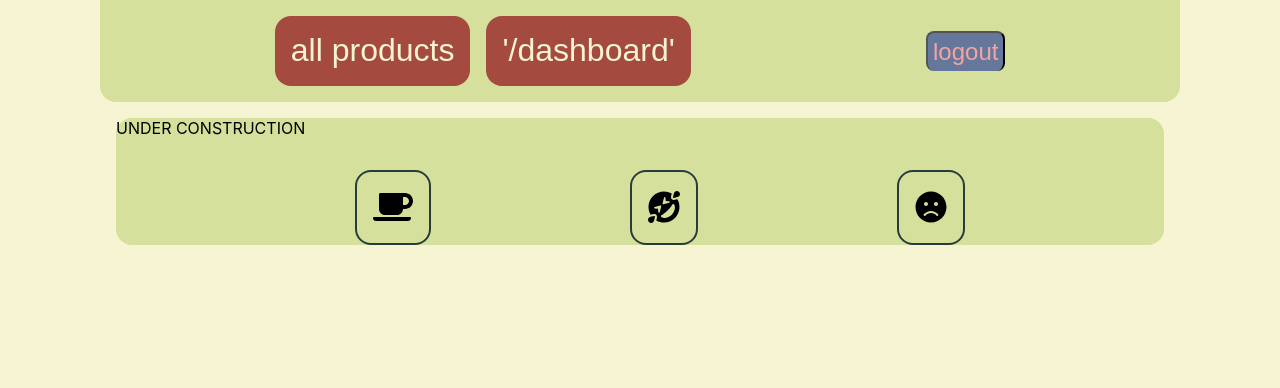
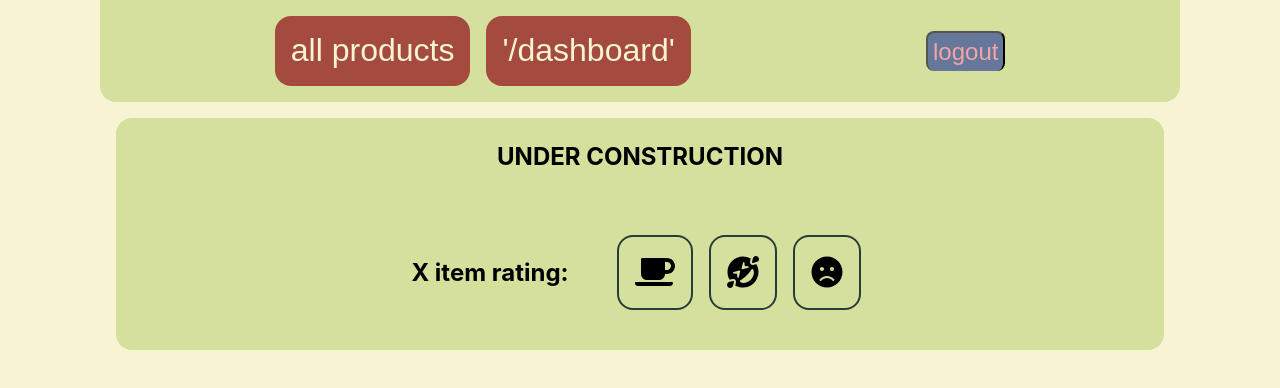
Before and after one commit to toltalchaos/GreenReview-API-projet2, a React (Create React App) app: page /create in a window 1280 px wide. Shown: the top 388 px of the page. Built offline with nearby package versions, Linux system fonts and the light colour scheme.

Commit message:
fixed undo styling

```diff
--- a/src/components/dashboard/pages/Create.jsx
+++ b/src/components/dashboard/pages/Create.jsx
@@ -9,6 +9,16 @@ const CreateStyles = styled.div`
   background-color: #d4e09b;
   border-radius: 1rem;
   margin: 1rem;
+  display: flex;
+  flex-direction:column;
+  justify-content:space-evenly;
+  align-items:center;
+  font-size:1.5rem;
+  font-weight: bold;
+  div{
+    display:flex;
+    align-items:center;
+  }
 
 
 `
@@ -23,7 +33,10 @@ const CreatePage = (props) => {
 
         <p> UNDER CONSTRUCTION</p>
 
-        <FormDDLInput></FormDDLInput>
+        <div>
+        <p>X item rating:</p>
+        <FormDDLInput/>
+        </div>
 
         </CreateStyles>
         );
--- a/src/components/formshit/FormComponents.jsx
+++ b/src/components/formshit/FormComponents.jsx
@@ -40,6 +40,13 @@ const FormListStyles = styled.ul`
   border: 2px solid #283d3b;
   padding: 1rem;
   border-radius: 1rem;
+  margin: 0.5rem;
+  }
+  .undo{
+    padding:0.3rem;
+    color:tomato;
+    border: 2px solid tomato;
+    margin:auto;
   }
 
 `
@@ -59,7 +66,7 @@ const FormDDLInput = (props) => {
 
 
   function selectsvg(selected) {
-    //try create a stateful component "selected" when false return dropdown, when true, return selected?
+
     setChosen(selected);
     setSelected(true);
     console.log("selected option")
@@ -88,20 +95,20 @@ if(selected == false){
         return (
         <FormListStyles>
           <li><FontAwesomeIcon icon={faCoffee} /></li>
-          <li onClick={() => {undoSelect()}}><FontAwesomeIcon icon={faUndo} /></li>
+          <li onClick={() => {undoSelect()}} className="undo"><FontAwesomeIcon icon={faUndo} /></li>
         </FormListStyles>
         );
       break;
       case 2:
         return(<FormListStyles>
           <li><FontAwesomeIcon icon={faGrinSquintTears} /></li>
-          <li onClick={() => {undoSelect()}}><FontAwesomeIcon icon={faUndo} /></li>
+          <li onClick={() => {undoSelect()}} className="undo"><FontAwesomeIcon icon={faUndo} /></li>
         </FormListStyles>);
       break;
       case 3:
         return(<FormListStyles>
           <li><FontAwesomeIcon icon={faFrown} /></li>
-          <li onClick={() => {undoSelect()}}><FontAwesomeIcon icon={faUndo} /></li>
+          <li onClick={() => {undoSelect()}} className="undo"><FontAwesomeIcon icon={faUndo} /></li>
         </FormListStyles>);
       break;
 
```
